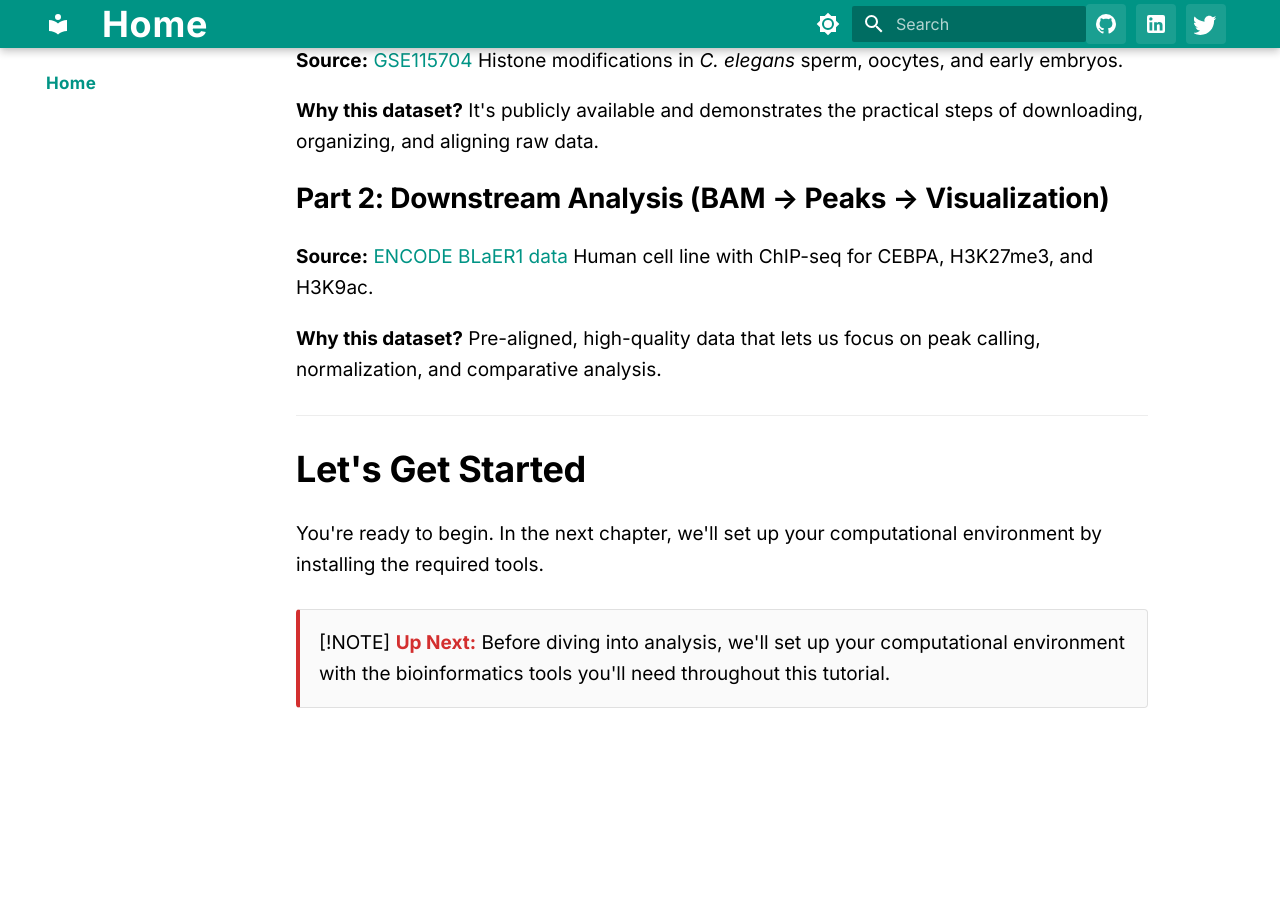
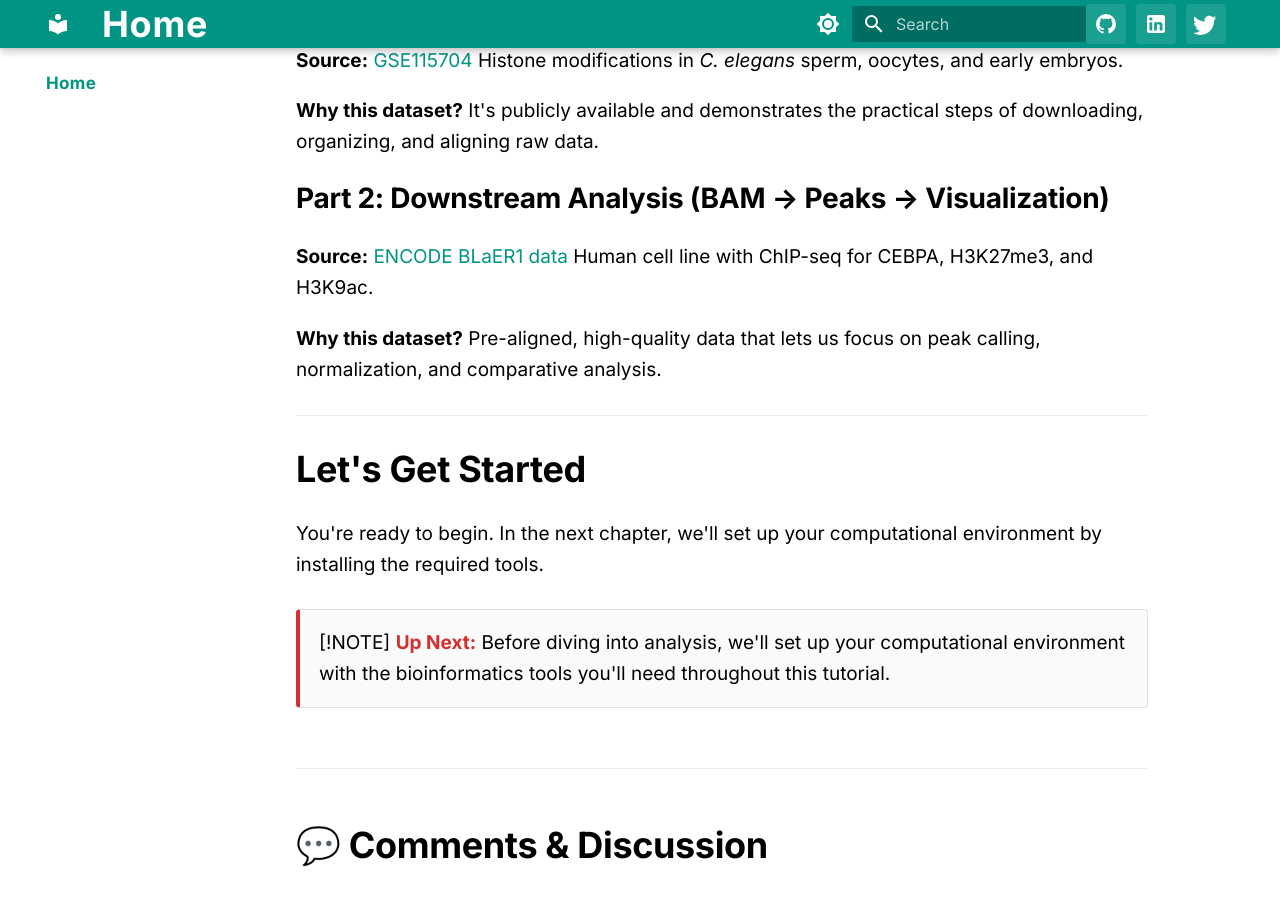
Before and after one commit to ishaaq34/chipseq-tutorial-readthedocs, an MkDocs documentation site: the page built from docs/index.md, in a window 1280 px wide and 900 px high, scrolled down 8290 px. Built offline with MkDocs 1.6.1 and Material for MkDocs 9.7.7, drawn with Linux system fonts in a browser that asks for light colours; comment, search, counter and statistics services are not loaded; before the commit the page ends 9026 px from its top, so only the background shows below that; some of the changed lines change nothing that is shown.

Commit message:
Add Edit button and Giscus comments system to each page

```diff
--- a/mkdocs.yml
+++ b/mkdocs.yml
@@ -39,6 +39,7 @@
     - search.highlight
     - content.code.copy
     - content.action.view
+    - content.action.edit
 
 plugins:
   - search
--- /dev/null
+++ b/overrides/comments.html
@@ -0,0 +1,24 @@
+{% extends "base.html" %}
+
+{% block content %}
+{{ super() }}
+
+<!-- Giscus Comments -->
+<div class="giscus-container" style="margin-top: 2rem; padding-top: 2rem; border-top: 1px solid var(--md-default-fg-color--lightest);">
+  <script src="https://giscus.app/client.js"
+          data-repo="ishaaq34/Chipseq_analysis_tutorial_mkdocs"
+          data-repo-id="R_kgDONiStJg"
+          data-category="General"
+          data-category-id="DIC_kwDONiStJs4Cl1r4"
+          data-mapping="pathname"
+          data-strict="0"
+          data-reactions-enabled="1"
+          data-emit-metadata="0"
+          data-input-position="bottom"
+          data-theme="preferred_color_scheme"
+          data-lang="en"
+          crossorigin="anonymous"
+          async>
+  </script>
+</div>
+{% endblock %}
--- a/overrides/main.html
+++ b/overrides/main.html
@@ -67,3 +67,27 @@
   });
 </script>
 {% endblock %}
+
+{% block content %}
+{{ super() }}
+
+<!-- Giscus Comments Section -->
+<div class="giscus-container" style="margin-top: 3rem; padding-top: 2rem; border-top: 1px solid var(--md-default-fg-color--lightest);">
+  <h2 style="margin-bottom: 1.5rem;">💬 Comments & Discussion</h2>
+  <script src="https://giscus.app/client.js"
+          data-repo="ishaaq34/Chipseq_analysis_tutorial_mkdocs"
+          data-repo-id="R_kgDONiStJg"
+          data-category="General"
+          data-category-id="DIC_kwDONiStJs4Cl1r4"
+          data-mapping="pathname"
+          data-strict="0"
+          data-reactions-enabled="1"
+          data-emit-metadata="0"
+          data-input-position="bottom"
+          data-theme="preferred_color_scheme"
+          data-lang="en"
+          crossorigin="anonymous"
+          async>
+  </script>
+</div>
+{% endblock %}
```
